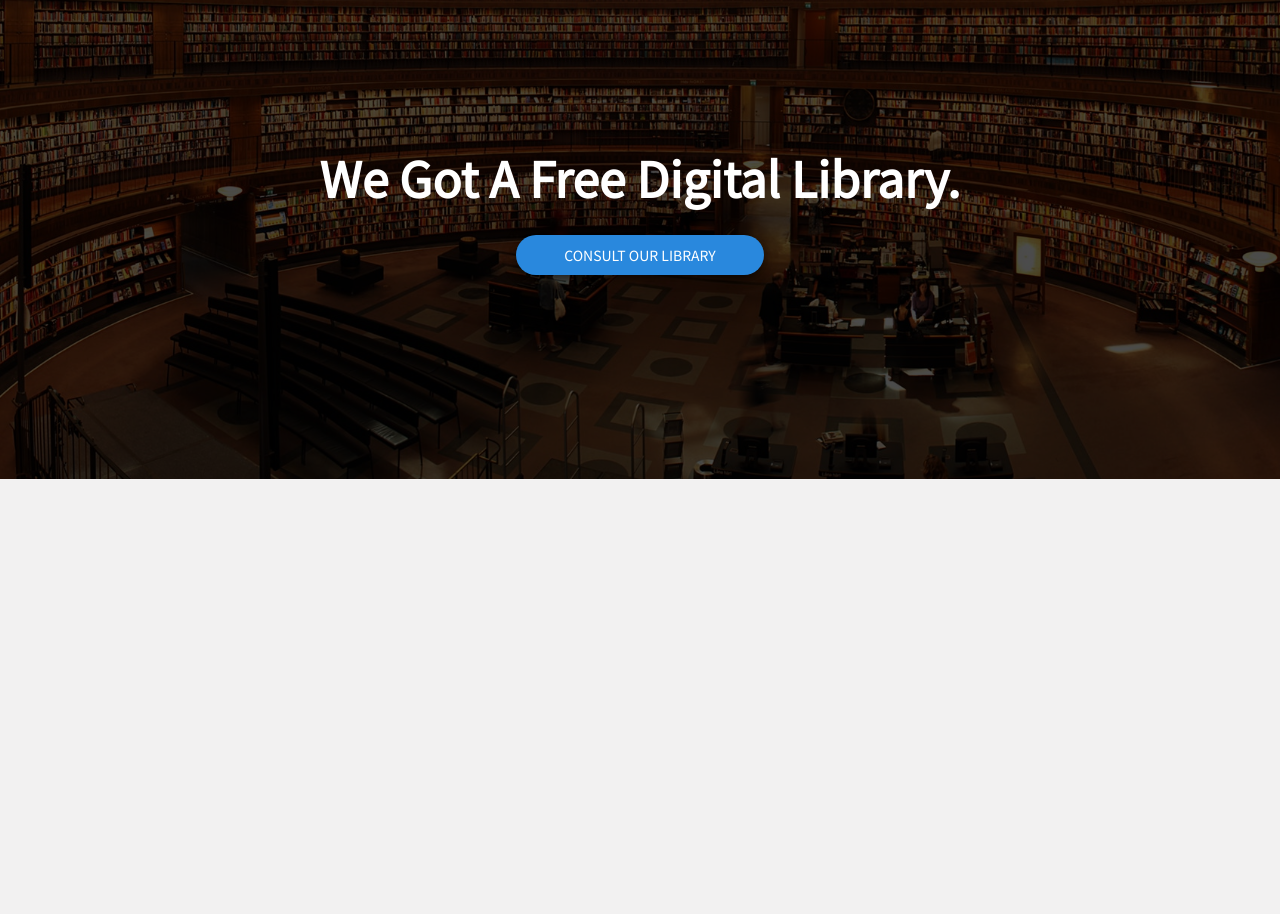
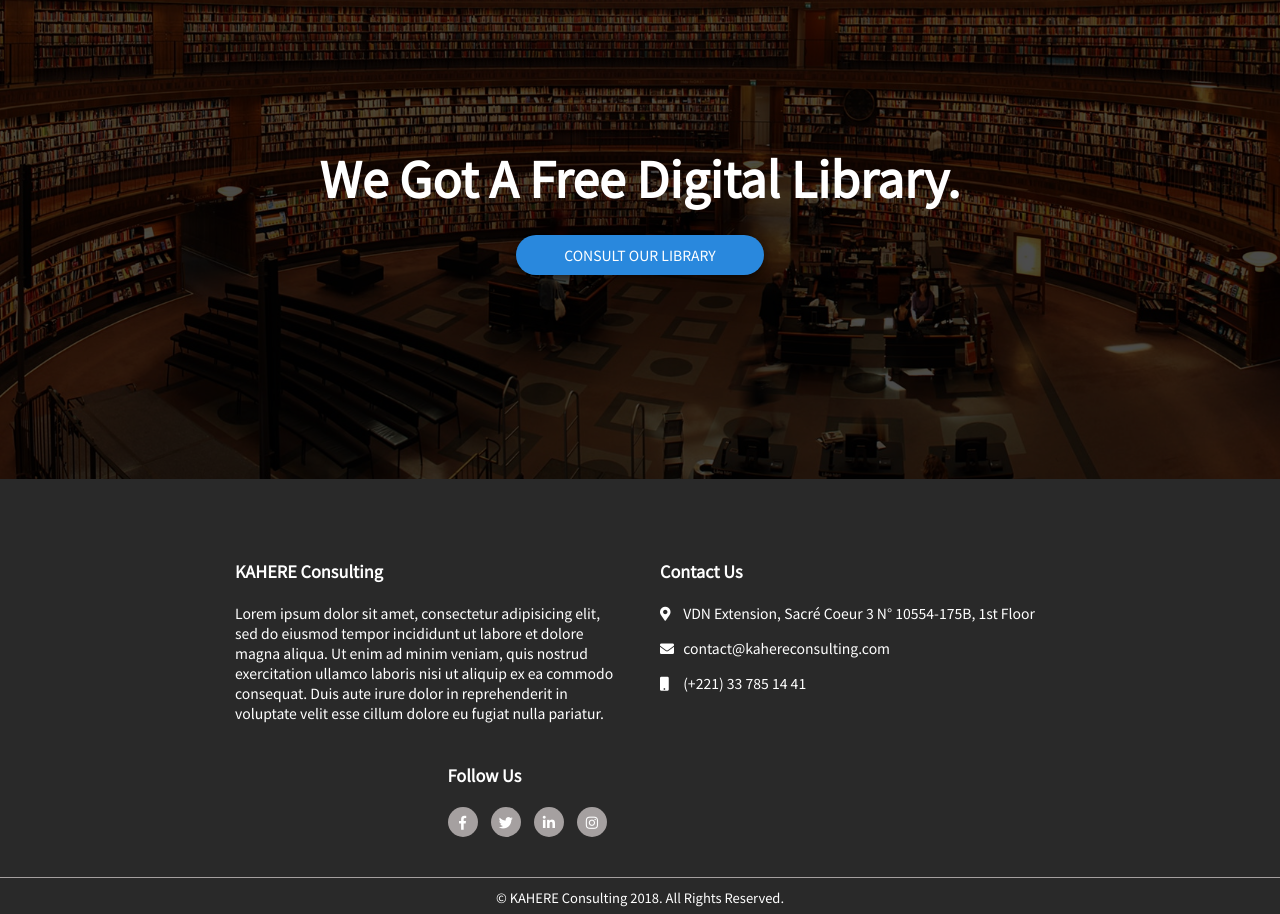
Before and after one commit to alioukahere/consulting-agency-homepage, a plain HTML site: page index.html in a window 1280 px wide. Shown: the part 5447-6361 px from the top of the page. Before the commit the page ends 5926 px from the top, so only its background shows below. Drawn offline with Linux system fonts and the light colour scheme.

Commit message:
Footer design

```diff
--- a/assets/css/style.css
+++ b/assets/css/style.css
@@ -465,6 +465,64 @@ img.responsive {
 }
 
 
+/* footer */
+footer {
+	background-color: #292929;
+	color: #FFF;
+	padding-top: 60px;
+	font-size: 14px;
+}
+
+footer a {
+	color: #FFF;
+}
+
+footer .box {
+	max-width: 385px;
+	width: 385px;
+	margin: 20px;
+}
+
+footer .box h3 {
+	margin-bottom: 20px;
+}
+
+footer .box ul li {
+	list-style-type: none;
+}
+
+footer .box ul.contact li {
+	margin-bottom: 15px;
+}
+
+footer .box ul.contact li i {
+	width: 20px;
+}
+
+footer .box .socials ul li {
+	display: inline-block;
+}
+
+footer .box .socials ul li a {
+	display: inline-block;
+	width: 30px;
+	line-height: 30px;
+	text-align: center;
+	background-color: #A5A0A0;
+	border-radius: 50px;
+	margin-right: 10px;
+}
+
+footer .copyright {
+	border-top: 1px solid #A5A0A0;
+	text-align: center;
+	margin-top: 20px;
+	padding-top: 10px;
+	padding-bottom: 7px;
+	font-size: 13px;
+}
+
+
 /* forms input */
 input[type=email],
 input[type=text],
--- a/index.html
+++ b/index.html
@@ -309,5 +309,44 @@
 			<a href="#" class="btn btn-primary">consult our library</a>
 		</div>
 	</div> <!-- end library -->
+
+	<footer>
+		<div class="container">
+			<div class="flex-list center-main-axis">
+				<div class="box">
+					<h3>KAHERE Consulting</h3>
+					<p>
+						Lorem ipsum dolor sit amet, consectetur adipisicing elit, sed do eiusmod
+						tempor incididunt ut labore et dolore magna aliqua. Ut enim ad minim veniam,
+						quis nostrud exercitation ullamco laboris nisi ut aliquip ex ea commodo
+						consequat. Duis aute irure dolor in reprehenderit in voluptate velit esse
+						cillum dolore eu fugiat nulla pariatur.
+					</p>
+				</div>
+				<div class="box">
+					<h3>Contact Us</h3>
+					<ul class="contact">
+						<li><i class="fas fa-map-marker-alt"></i> VDN Extension, Sacré Coeur 3 N° 10554-175B, 1st Floor</li>
+						<li><i class="fas fa-envelope"></i> contact@kahereconsulting.com</li>
+						<li><i class="fas fa-mobile"></i> (+221) 33 785 14 41</li>
+					</ul>
+				</div>
+				<div class="box">
+					<h3>Follow Us</h3>
+					<div class="socials">
+						<ul>
+							<li><a href="#"><i class="fab fa-facebook-f"></i></a></li>
+							<li><a href="#"><i class="fab fa-twitter"></i></a></li>
+							<li><a href="#"><i class="fab fa-linkedin-in"></i></a></li>
+							<li><a href="#"><i class="fab fa-instagram"></i></a></li>
+						</ul>
+					</div>
+				</div>
+			</div>
+		</div>
+		<div class="copyright">
+			&copy; KAHERE Consulting 2018. All Rights Reserved.
+		</div>
+	</footer>
 </body>
 </html>
```
